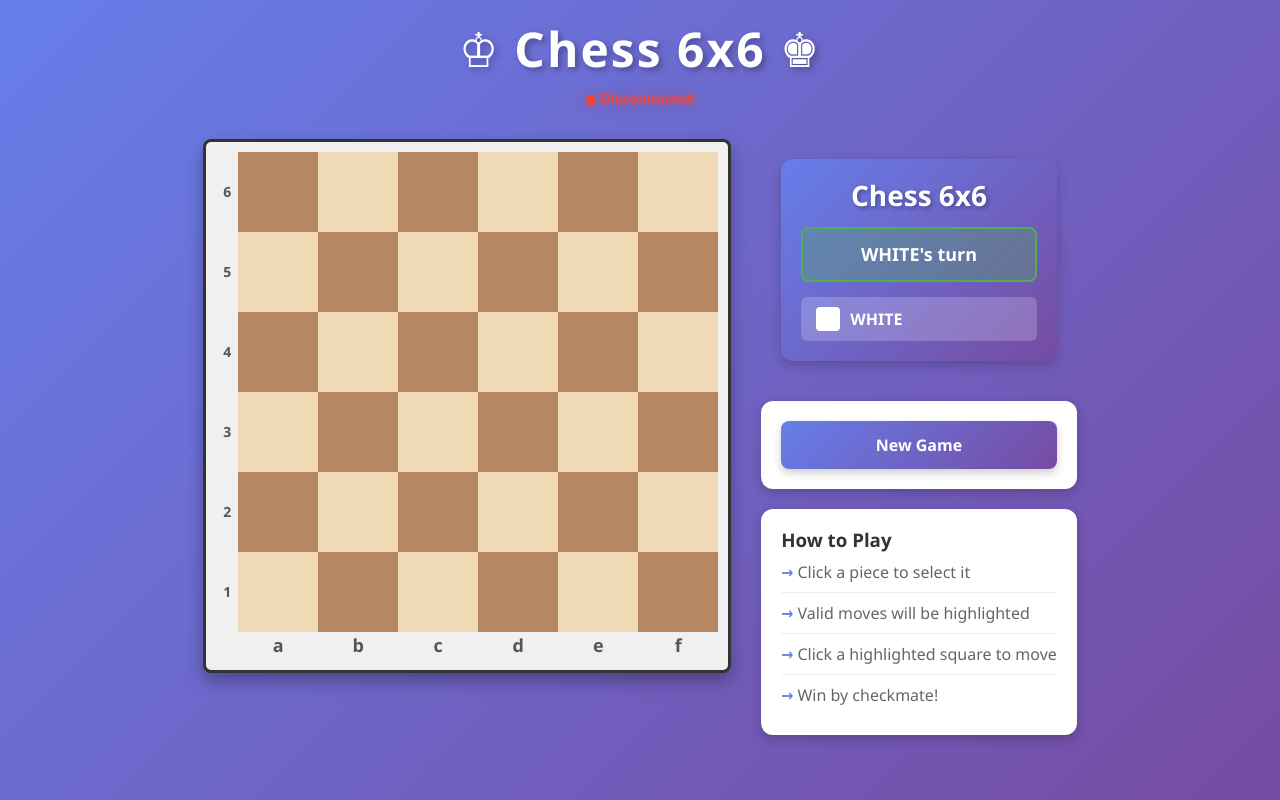
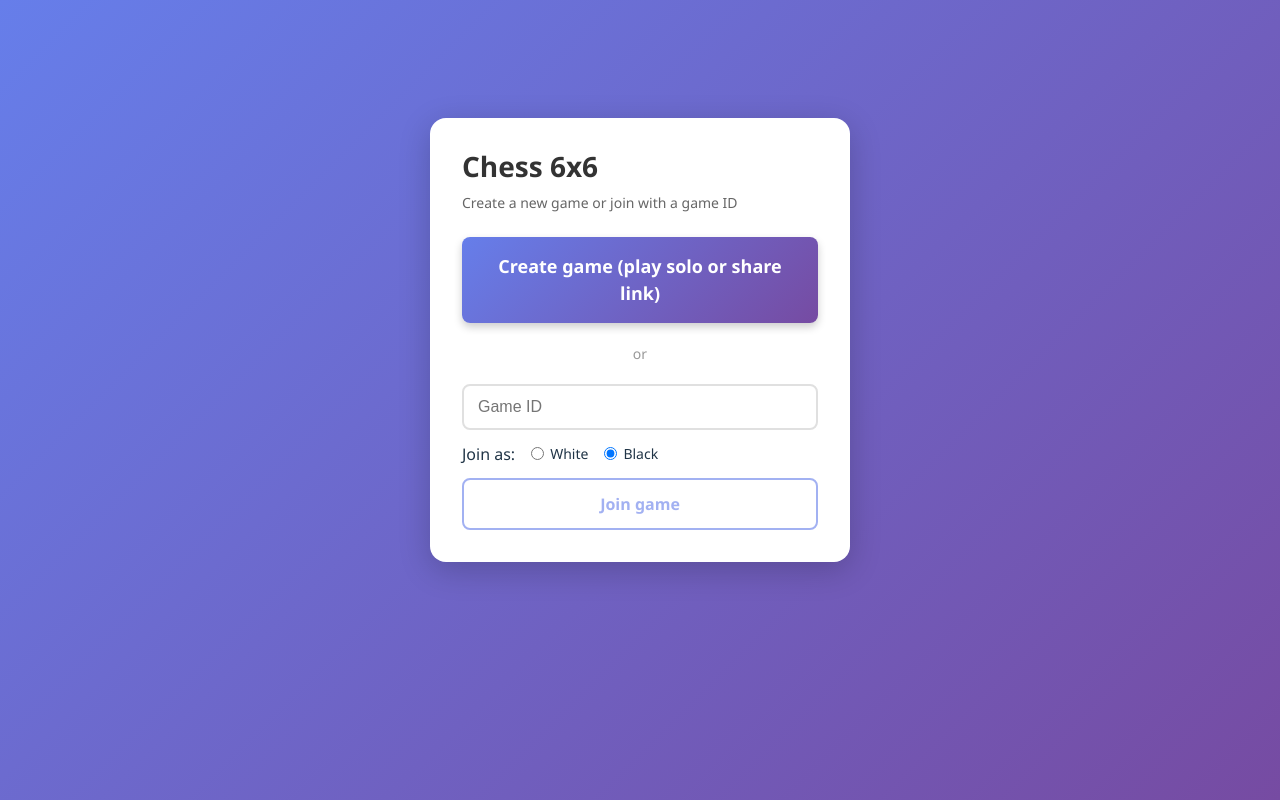
Before and after one commit to Roman-Markov/chess-playground-test, a React (Vite) app in the folder frontend/: page / in a window 1280 px wide. Built offline with nearby package versions, Linux system fonts and the light colour scheme; no server answers; a web font is replaced by a local one.

Commit message:
Implemented lobby

```diff
--- a/frontend/src/App.css
+++ b/frontend/src/App.css
@@ -17,9 +17,60 @@
   letter-spacing: 2px;
 }
 
+.header-row {
+  display: flex;
+  flex-wrap: wrap;
+  align-items: center;
+  justify-content: center;
+  gap: 16px;
+  margin-top: 10px;
+}
+
 .connection-status {
-  margin-top: 10px;
   font-size: 14px;
+}
+
+.you-play-as {
+  display: flex;
+  align-items: center;
+  gap: 8px;
+  font-size: 14px;
+}
+
+.color-select {
+  padding: 6px 10px;
+  border-radius: 6px;
+  font-size: 14px;
+  cursor: pointer;
+  background: white;
+  color: #333;
+}
+
+.share-link {
+  margin-top: 12px;
+  max-width: 100%;
+}
+
+.share-label {
+  display: block;
+  font-size: 12px;
+  margin-bottom: 4px;
+  opacity: 0.9;
+}
+
+.share-input {
+  width: 100%;
+  max-width: 400px;
+  padding: 8px 10px;
+  font-size: 12px;
+  border-radius: 6px;
+  border: 1px solid rgba(255,255,255,0.3);
+  background: rgba(255,255,255,0.15);
+  color: white;
+}
+
+.share-input::placeholder {
+  color: rgba(255,255,255,0.7);
 }
 
 .connected {
@@ -86,6 +137,108 @@
 
 .btn-primary:active {
   transform: translateY(0);
+}
+
+.btn-secondary {
+  background: white;
+  color: #667eea;
+  border: 2px solid #667eea;
+}
+
+.btn-secondary:hover:not(:disabled) {
+  background: #667eea;
+  color: white;
+}
+
+.btn-secondary:disabled {
+  opacity: 0.6;
+  cursor: not-allowed;
+}
+
+.btn-large {
+  padding: 16px 28px;
+  font-size: 18px;
+}
+
+/* Lobby */
+.lobby-wrap {
+  display: flex;
+  align-items: center;
+  justify-content: center;
+  min-height: 80vh;
+  padding: 20px;
+}
+
+.lobby {
+  background: white;
+  padding: 32px;
+  border-radius: 16px;
+  box-shadow: 0 8px 32px rgba(0, 0, 0, 0.2);
+  max-width: 420px;
+  width: 100%;
+}
+
+.lobby h2 {
+  margin: 0 0 8px 0;
+  font-size: 28px;
+  color: #333;
+}
+
+.lobby-subtitle {
+  margin: 0 0 24px 0;
+  color: #666;
+  font-size: 14px;
+}
+
+.lobby-actions {
+  display: flex;
+  flex-direction: column;
+  gap: 20px;
+}
+
+.lobby-divider {
+  text-align: center;
+  color: #999;
+  font-size: 14px;
+}
+
+.lobby-join {
+  display: flex;
+  flex-direction: column;
+  gap: 12px;
+}
+
+.lobby-input {
+  padding: 12px 14px;
+  font-size: 16px;
+  border: 2px solid #e0e0e0;
+  border-radius: 8px;
+}
+
+.lobby-input:focus {
+  outline: none;
+  border-color: #667eea;
+}
+
+.lobby-join-as {
+  display: flex;
+  align-items: center;
+  gap: 16px;
+  flex-wrap: wrap;
+}
+
+.lobby-radio {
+  display: flex;
+  align-items: center;
+  gap: 6px;
+  cursor: pointer;
+  font-size: 14px;
+}
+
+.lobby-error {
+  margin: 0;
+  color: #c62828;
+  font-size: 14px;
 }
 
 .instructions {
--- a/frontend/src/App.tsx
+++ b/frontend/src/App.tsx
@@ -1,57 +1,116 @@
-import { useState, useEffect } from 'react';
+import { useEffect, useState } from 'react';
 import { Board } from './components/Board';
 import { GameInfo } from './components/GameInfo';
+import { Lobby } from './components/Lobby';
 import { PromotionDialog } from './components/PromotionDialog';
 import { useGame } from './hooks/useGame';
+import type { PieceColor } from './types/Piece';
 import './App.css';
 
 function App() {
-  const [gameId, setGameId] = useState<string>('');
-  const { gameState, connected, handleCellClick, updateGameState, promotionPending, completePromotion } = useGame({ gameId });
-  const [loading, setLoading] = useState(true);
+  const [gameId, setGameId] = useState<string>(() => {
+    const params = new URLSearchParams(window.location.search);
+    return params.get('gameId') || '';
+  });
+  const [myColor, setMyColor] = useState<PieceColor | null>(null);
+  const [createLoading, setCreateLoading] = useState(false);
+  const [joinLoading, setJoinLoading] = useState(false);
+  const [joinError, setJoinError] = useState<string | null>(null);
 
-  useEffect(() => {
-    // Create a new game on mount
+  const { gameState, connected, handleCellClick, updateGameState, promotionPending, completePromotion } = useGame({
+    gameId,
+    myColor,
+  });
+
   const createGame = async () => {
+    setCreateLoading(true);
+    setJoinError(null);
     try {
       const apiUrl = import.meta.env.VITE_API_URL || 'http://localhost:8080';
       const response = await fetch(`${apiUrl}/api/games`, {
         method: 'POST',
-          headers: {
-            'Content-Type': 'application/json',
-          },
+        headers: { 'Content-Type': 'application/json' },
       });
-
       if (response.ok) {
         const gameData = await response.json();
         setGameId(gameData.gameId);
+        setMyColor(null);
         updateGameState(gameData);
+        const url = new URL(window.location.href);
+        url.searchParams.set('gameId', gameData.gameId);
+        window.history.replaceState({}, '', url.toString());
       }
     } catch (error) {
-        console.error('Failed to create game:', error);
+      console.error('Failed to create game', error);
+      setJoinError('Failed to create game');
     } finally {
-        setLoading(false);
+      setCreateLoading(false);
     }
   };
 
-    createGame();
-  }, []);
+  const joinGame = async (id: string, color: PieceColor) => {
+    setJoinLoading(true);
+    setJoinError(null);
+    try {
+      const apiUrl = import.meta.env.VITE_API_URL || 'http://localhost:8080';
+      const response = await fetch(`${apiUrl}/api/games/${id}`);
+      if (!response.ok) {
+        setJoinError('Game not found');
+        return;
+      }
+      const gameData = await response.json();
+      setGameId(id);
+      setMyColor(color);
+      updateGameState(gameData);
+      const url = new URL(window.location.href);
+      url.searchParams.set('gameId', id);
+      window.history.replaceState({}, '', url.toString());
+    } catch (error) {
+      console.error('Failed to join game', error);
+      setJoinError('Failed to join game');
+    } finally {
+      setJoinLoading(false);
+    }
+  };
 
-  if (loading) {
+  useEffect(() => {
+    if (gameId && gameState.gameId !== gameId) {
+      const apiUrl = import.meta.env.VITE_API_URL || 'http://localhost:8080';
+      fetch(`${apiUrl}/api/games/${gameId}`)
+        .then((r) => r.ok ? r.json() : null)
+        .then((data) => {
+          if (data) updateGameState(data);
+        })
+        .catch(() => {});
+    }
+  }, [gameId]);
+
+  const prefillGameId = new URLSearchParams(typeof window !== 'undefined' ? window.location.search : '').get('gameId') || '';
+
+  if (!gameId) {
     return (
       <div className="app">
-        <div className="loading">
-          <h2>Loading Chess Game...</h2>
-          <div className="spinner"></div>
+        <div className="lobby-wrap">
+          <Lobby
+            onCreateGame={createGame}
+            onJoinGame={joinGame}
+            createLoading={createLoading}
+            joinLoading={joinLoading}
+            joinError={joinError}
+            prefillGameId={prefillGameId}
+          />
         </div>
       </div>
     );
   }
 
+  const shareUrl = typeof window !== 'undefined' ? `${window.location.origin}${window.location.pathname}?gameId=${gameId}` : '';
+
   return (
     <div className="app">
       <header className="app-header">
         <h1>♔ Chess 6x6 ♚</h1>
+        <div className="header-row">
           <div className="connection-status">
             {connected ? (
               <span className="connected">● Connected</span>
@@ -59,6 +118,26 @@ function App() {
               <span className="disconnected">● Disconnected</span>
             )}
           </div>
+          <div className="you-play-as">
+            <span>You play:</span>
+            <select
+              value={myColor ?? 'BOTH'}
+              onChange={(e) => setMyColor(e.target.value === 'BOTH' ? null : (e.target.value as PieceColor))}
+              className="color-select"
+              aria-label="Your color"
+            >
+              <option value="BOTH">Both (solo)</option>
+              <option value="WHITE">White</option>
+              <option value="BLACK">Black</option>
+            </select>
+          </div>
+        </div>
+        {shareUrl && (
+          <div className="share-link">
+            <label className="share-label">Share link:</label>
+            <input type="text" readOnly value={shareUrl} className="share-input" onFocus={(e) => e.target.select()} />
+          </div>
+        )}
       </header>
 
       {promotionPending && (
@@ -80,9 +159,12 @@ function App() {
           <div className="game-controls">
             <button
               className="btn btn-primary"
-              onClick={() => window.location.reload()}
+              onClick={() => {
+                setGameId('');
+                setMyColor(null);
+              }}
             >
-              New Game
+              Back to lobby
             </button>
           </div>
 
--- /dev/null
+++ b/frontend/src/components/Lobby.tsx
@@ -0,0 +1,89 @@
+import React, { useEffect, useState } from 'react';
+import type { PieceColor } from '../types/Piece';
+
+interface LobbyProps {
+  onCreateGame: () => void;
+  onJoinGame: (gameId: string, myColor: PieceColor) => void;
+  createLoading: boolean;
+  joinLoading: boolean;
+  joinError: string | null;
+  prefillGameId: string;
+}
+
+export const Lobby = ({
+  onCreateGame,
+  onJoinGame,
+  createLoading,
+  joinLoading,
+  joinError,
+  prefillGameId,
+}: LobbyProps) => {
+  const [joinId, setJoinId] = useState(prefillGameId);
+  const [joinAs, setJoinAs] = useState<PieceColor>('BLACK');
+
+  useEffect(() => {
+    setJoinId(prefillGameId);
+  }, [prefillGameId]);
+
+  const handleJoin = (e: React.FormEvent) => {
+    e.preventDefault();
+    const id = joinId.trim();
+    if (id) onJoinGame(id, joinAs);
+  };
+
+  return (
+    <div className="lobby">
+      <h2>Chess 6x6</h2>
+      <p className="lobby-subtitle">Create a new game or join with a game ID</p>
+
+      <div className="lobby-actions">
+        <button
+          type="button"
+          className="btn btn-primary btn-large"
+          onClick={onCreateGame}
+          disabled={createLoading}
+        >
+          {createLoading ? 'Creating…' : 'Create game (play solo or share link)'}
+        </button>
+
+        <div className="lobby-divider">or</div>
+
+        <form className="lobby-join" onSubmit={handleJoin}>
+          <input
+            type="text"
+            className="lobby-input"
+            placeholder="Game ID"
+            value={joinId}
+            onChange={(e) => setJoinId(e.target.value)}
+            disabled={joinLoading}
+          />
+          <div className="lobby-join-as">
+            <span>Join as:</span>
+            <label className="lobby-radio">
+              <input
+                type="radio"
+                name="joinAs"
+                checked={joinAs === 'WHITE'}
+                onChange={() => setJoinAs('WHITE')}
+              />
+              White
+            </label>
+            <label className="lobby-radio">
+              <input
+                type="radio"
+                name="joinAs"
+                checked={joinAs === 'BLACK'}
+                onChange={() => setJoinAs('BLACK')}
+              />
+              Black
+            </label>
+          </div>
+          <button type="submit" className="btn btn-secondary" disabled={joinLoading || !joinId.trim()}>
+            {joinLoading ? 'Joining…' : 'Join game'}
+          </button>
+          {joinError && <p className="lobby-error">{joinError}</p>}
+        </form>
+      </div>
+    </div>
+  );
+};
--- a/frontend/src/hooks/useGame.ts
+++ b/frontend/src/hooks/useGame.ts
@@ -3,13 +3,14 @@ import type { GameState } from '../types/GameState';
 import { type Position, positionEquals } from '../types/Position';
 import { useWebSocket } from './useWebSocket';
 import { getLegalMoves } from '../services/validation';
-import type { Piece } from '../types/Piece';
+import type { Piece, PieceColor } from '../types/Piece';
 
 interface UseGameProps {
   gameId?: string;
+  myColor?: PieceColor | null;
 }
 
-export const useGame = ({ gameId }: UseGameProps = {}) => {
+export const useGame = ({ gameId, myColor = null }: UseGameProps = {}) => {
   const [gameState, setGameState] = useState<GameState>({
     gameId: gameId || '',
     board: Array(6).fill(null).map(() => Array(6).fill(null)),
@@ -72,12 +73,16 @@ export const useGame = ({ gameId }: UseGameProps = {}) => {
     }
   }, [connected, gameState.gameId]);
 
+  const canMove = myColor === null || gameState.currentPlayer === myColor;
+
   const handleCellClick = (position: Position) => {
+    if (!canMove) return;
+
     const piece = gameState.board[position.row]?.[position.col];
 
     // If no cell is selected
     if (!gameState.selectedCell) {
-      // Select the cell if it has a piece of the current player
+      // Select the cell if it has a piece of the current player (and we're allowed to move it)
       if (piece && piece.color === gameState.currentPlayer) {
         // 🚀 OPTIMISTIC: Calculate legal moves instantly on client
         const legalMoves = getLegalMoves(position, gameState);
```
Lines whose indentation alone changed are shown as unchanged.
